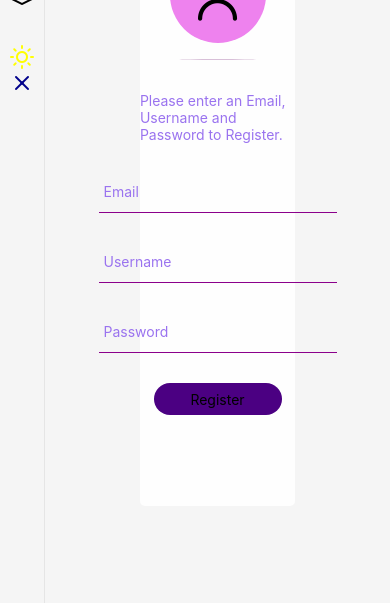
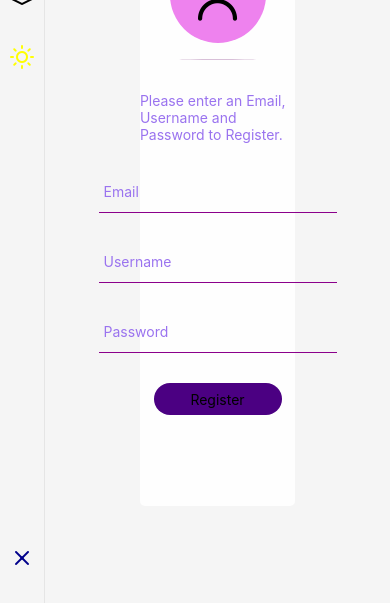
Before and after one commit to tarikh-cell/WSApp, a React Native app: screen /Register in a window 390 px wide. Shown: the part 233-836 px from the top of the page. Built offline with nearby package versions, Linux system fonts and the light colour scheme.

Commit message:
Finished

```diff
--- a/App.js
+++ b/App.js
@@ -45,8 +45,8 @@ export default function App() {
 
   function Close() {
     return(
-      <Pressable style={{alignContent: 'flex-end'}} onPress={() => setNav(!nav)}>
-        <Feather name="x" size={24} color="darkblue" />
+      <Pressable style={{alignContent: 'flex-end', position: 'absolute', bottom: 40, left: 10, zIndex: 3}} onPress={() => setNav(!nav)}>
+        { nav ? <Feather name="x" size={24} color="darkblue" /> : <Feather name="menu" size={24} color="darkblue" /> }
       </Pressable>
     );
   }
@@ -77,7 +77,8 @@ export default function App() {
           </View>
       </View>:null}
       <View style={[styles.container,{backgroundColor: dark ? "#A9A9A9" : '#F5F5F5'}]}>
-        { nav ? <NavBar mode={dark} modeButton={<Mode />} closeButton={<Close />} /> : null}
+        { nav ? <NavBar mode={dark} modeButton={<Mode />} /> : null}
+        <Close />
         <View style={[styles.container,{backgroundColor: dark ? "#A9A9A9" : '#F5F5F5', justifyContent: 'center'}]}>
         <Routes>
           <Route path="/" element={<Main />} />
--- a/login.js
+++ b/login.js
@@ -7,6 +7,7 @@ import { Link, useNavigate } from 'react-router-dom';
 export default function Login({ mode }) {
     const [user, onChangeUser] = React.useState("");
     const [pass, onChangePass] = React.useState("");
+    const [error, setError] = React.useState(false);
     let navigate = useNavigate();
 
     async function handleClick(user, pass) {
@@ -23,9 +24,12 @@ export default function Login({ mode }) {
               axiosInstance.defaults.headers['Authorization'] =
                   'JWT ' + localStorage.getItem('access_token', res.data.access);
               console.log(res);
-
+              setError(false);
               navigate("/");
-          });
+              location.reload();
+          }).catch((err) => {
+            setError(true);
+          });;
     }
 
     return (
@@ -39,6 +43,7 @@ export default function Login({ mode }) {
             <TextInput style={[styles.input,{color: mode ? 'white' : 'black'}]} placeholder="Username" placeholderTextColor="#9a73ef" autoCorrect={false} onChangeText={onChangeUser} value={user} />
             <TextInput style={[styles.input,{color: mode ? 'white' : 'black'}]} placeholder="Password" placeholderTextColor="#9a73ef" secureTextEntry autoCorrect={false} onChangeText={onChangePass} value={pass} />
             <Pressable style={styles.button} onPress={ (event) => {event.preventDefault(); handleClick(user, pass); }}><Text style={{textAlign: 'center', color: 'white'}}>LogIn</Text></Pressable>
+            { error ? <Text style={{color: 'red'}}>Invalid authentication details.</Text> : null}
             <Text style={{color: mode ? 'white' : 'black'}}>Don't have an account? <Link to="/Register">Register</Link> here.</Text>
           </View>
         </View>
--- a/register.js
+++ b/register.js
@@ -1,13 +1,15 @@
 import React from 'react';
 import axiosInstance from './axios';
 import { StyleSheet, Text, View, Pressable, TextInput } from 'react-native';
-import { Link } from 'react-router-dom';
+import { Link, useNavigate } from 'react-router-dom';
 import { AntDesign } from '@expo/vector-icons';
 
 export default function Register({ mode }) {
     const [email, onChangeEmail] = React.useState("");
     const [user, onChangeUser] = React.useState("");
     const [pass, onChangePass] = React.useState("");
+    const [error, setError] = React.useState(false);
+    let navigate = useNavigate();
 
     function register() {
       axiosInstance
@@ -18,7 +20,10 @@ export default function Register({ mode }) {
           })
           .then((res) => {
               console.log(res);
-          });
+              navigate("/Login");
+          }).catch((err) => {
+            setError(true);
+          });;;
     }
 
     return(
@@ -32,6 +37,7 @@ export default function Register({ mode }) {
               <TextInput style={[styles.input,{color: mode ? 'white' : 'black'}]} placeholder="Email" placeholderTextColor="#9a73ef" autoCorrect={false} onChangeText={onChangeEmail} value={email} />
               <TextInput style={[styles.input,{color: mode ? 'white' : 'black'}]} placeholder="Username" placeholderTextColor="#9a73ef" autoCorrect={false} onChangeText={onChangeUser} value={user} />
               <TextInput style={[styles.input,{color: mode ? 'white' : 'black'}]} placeholder="Password" placeholderTextColor="#9a73ef" secureTextEntry autoCorrect={false} onChangeText={onChangePass} value={pass} />
+              { error ? <Text style={{color: 'red'}}>Invalid register details.</Text> : null}
               <Pressable style={styles.button} onPress={ (event) => {event.preventDefault(); register(); }}><Text style={{textAlign: 'center'}}>Register</Text></Pressable>
           </View>
       </View>
--- a/src/components/NavBar.js
+++ b/src/components/NavBar.js
@@ -2,12 +2,12 @@ import { StatusBar } from 'expo-status-bar';
 import React, { useEffect } from 'react';
 import { Pressable, StyleSheet, Text, View } from 'react-native';
 import { useState } from 'react';
-import { Route, BrowserRouter as Router, Routes, Link } from 'react-router-dom';
+import { Route, BrowserRouter as Router, Routes, Link, useNavigate } from 'react-router-dom';
 import axiosInstance from '../../axios';
 
 import { Feather } from '@expo/vector-icons';
 
-export default function NavBar({ mode, modeButton, closeButton }) {
+export default function NavBar({ mode, modeButton }) {
     const [ isLoggedIn, setLoggedIn ] = useState(null);
 
     useEffect( () => {
@@ -22,7 +22,6 @@ export default function NavBar({ mode, modeButton, closeButton }) {
         { isLoggedIn === 'true' ?  <NavSlot path="/" icon="log-out" txt="LogOut" color={mode} onPress={ (event) => {event.preventDefault(); setLoggedIn(false); logout();}} /> : <></>}
         <NavSlot path="/" icon="layers" txt="Home" color={mode} />
         {modeButton}
-        {closeButton}
       </View>
     );
   }
```
Also changed, not shown: logout.js (deleted).
